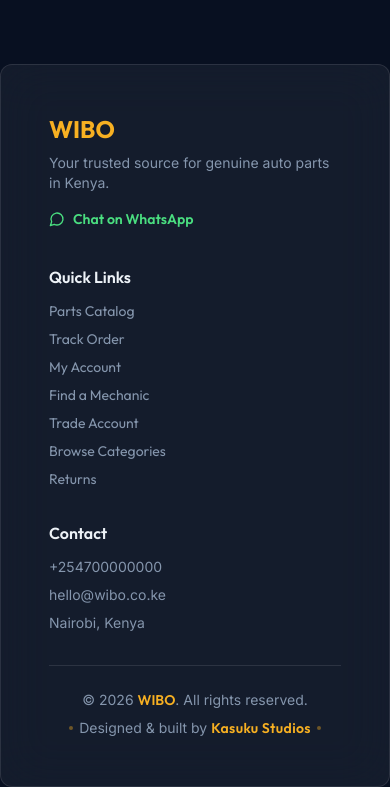
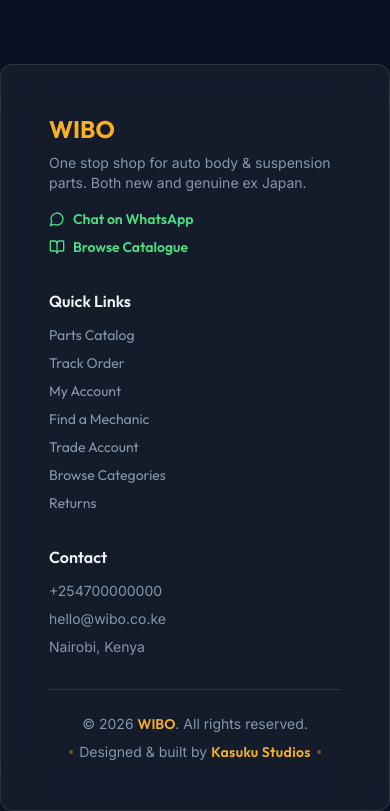
Before and after one commit to IanOchiengAI/wibo-parts-hub, a React (Vite) app: page /trade in a window 390 px wide. Shown: the part 834-1645 px from the top of the page. Before the commit the page ends 1621 px from the top, so only its background shows below. Built offline with nearby package versions, Linux system fonts and the light colour scheme; no server answers.

Commit message:
feat: update contacts - real phone, tagline, WhatsApp catalogue link

```diff
--- a/src/components/Footer.tsx
+++ b/src/components/Footer.tsx
@@ -1,5 +1,5 @@
 import { Link } from "react-router-dom";
-import { MessageCircle } from "lucide-react";
+import { MessageCircle, BookOpen } from "lucide-react";
 import { SITE } from "@/config/site";
 
 const scrollTo = (id: string) => {
@@ -12,15 +12,25 @@
       <div className="grid grid-cols-1 sm:grid-cols-3 gap-8 mb-8">
         <div>
           <span className="font-display text-2xl font-bold text-primary">WIBO</span>
-          <p className="text-sm text-muted-foreground mt-2">Your trusted source for genuine auto parts in Kenya.</p>
+          <p className="text-sm text-muted-foreground mt-2">{SITE.tagline}</p>
+          <div className="flex flex-col gap-2 mt-4">
             <a
               href={`https://wa.me/${SITE.whatsapp}`}
               target="_blank"
               rel="noopener noreferrer"
-            className="inline-flex items-center gap-2 mt-4 text-sm text-green-400 hover:text-green-300 transition-colors font-display font-semibold"
+              className="inline-flex items-center gap-2 text-sm text-green-400 hover:text-green-300 transition-colors font-display font-semibold"
             >
               <MessageCircle className="w-4 h-4" /> Chat on WhatsApp
             </a>
+            <a
+              href={SITE.whatsappCatalogue}
+              target="_blank"
+              rel="noopener noreferrer"
+              className="inline-flex items-center gap-2 text-sm text-green-400 hover:text-green-300 transition-colors font-display font-semibold"
+            >
+              <BookOpen className="w-4 h-4" /> Browse Catalogue
+            </a>
+          </div>
         </div>
         <div>
           <h4 className="font-display font-semibold text-foreground mb-3">Quick Links</h4>
--- a/src/config/site.ts
+++ b/src/config/site.ts
@@ -4,9 +4,11 @@
 };
 
 export const SITE = {
-  phone: readEnv("VITE_SITE_PHONE", "+254700000000"),
-  whatsapp: readEnv("VITE_SITE_WHATSAPP", "254700000000"),
+  phone: readEnv("VITE_SITE_PHONE", "+254 702 165056"),
+  whatsapp: readEnv("VITE_SITE_WHATSAPP", "254702165056"),
+  whatsappCatalogue: readEnv("VITE_SITE_WHATSAPP_CATALOGUE", "https://wa.me/c/182308543922219"),
   email: readEnv("VITE_SITE_EMAIL", "hello@wibo.co.ke"),
   address: readEnv("VITE_SITE_ADDRESS", "Nairobi, Kenya"),
   url: readEnv("VITE_SITE_URL", "https://wibo.co.ke"),
+  tagline: "One stop shop for auto body & suspension parts. Both new and genuine ex Japan.",
 } as const;
--- a/src/pages/Trade.tsx
+++ b/src/pages/Trade.tsx
@@ -8,6 +8,7 @@
 import { Textarea } from "@/components/ui/textarea";
 import { toast } from "sonner";
 import { Briefcase, CheckCircle2 } from "lucide-react";
+import { SITE } from "@/config/site";
 
 const FLEET_SIZES = ["1–3 vehicles", "4–10 vehicles", "11–30 vehicles", "30+ vehicles"];
 
@@ -47,7 +48,7 @@
         `Fleet: ${form.fleet_size || "N/A"}\n` +
         `Notes: ${form.notes || "None"}`
       );
-      window.open(`https://wa.me/254700000000?text=${waMsg}`, "_blank");
+      window.open(`https://wa.me/${SITE.whatsapp}?text=${waMsg}`, "_blank");
     } finally {
       setLoading(false);
     }
```
Lines whose indentation alone changed are shown as unchanged.
